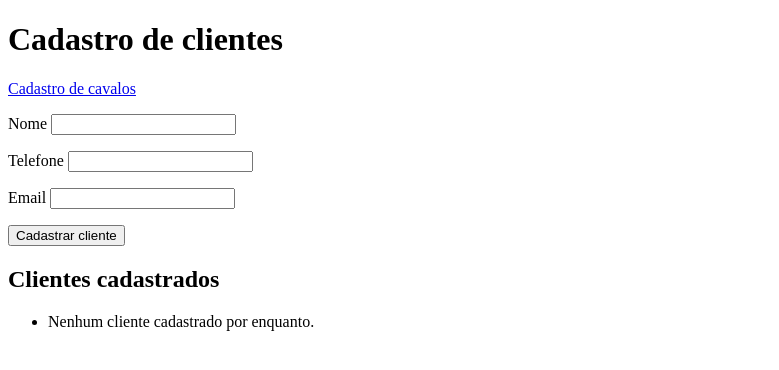
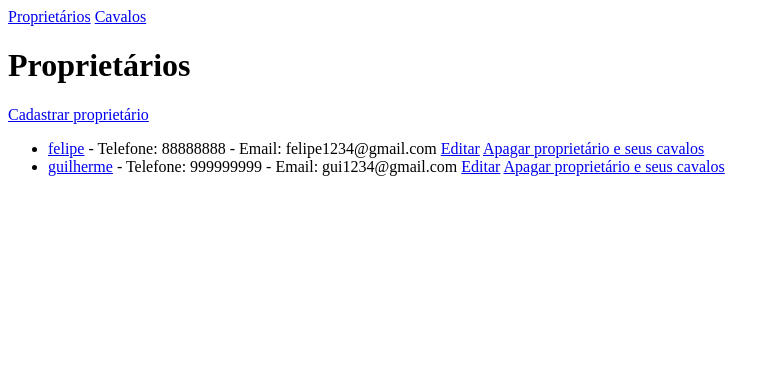
Before and after one commit to GuilhermeCintra1/projeto_django_menezes, a Django app: page / in a window 1280 px wide. Shown: the top 370 px of the page, without its empty margins (0-779 px from the left). Run offline with Django 5.2, Linux system fonts and the light colour scheme; data comes from the database, SQL or seed files in the repository; data that the repository does not hold is empty.

Commit message:
estrutura

```diff
--- a/notes/models.py
+++ b/notes/models.py
@@ -1,12 +1,11 @@
 from django.db import models
-
 
 class Cavalo(models.Model):
     nome = models.CharField(max_length=200)
     idade = models.CharField('idade em anos', max_length=200)
     pai = models.CharField(max_length=200)
     mae = models.CharField('mãe', max_length=200)
-    proprietario = models.CharField('proprietário', max_length=200)
+    proprietario = models.ForeignKey('Cliente', on_delete=models.CASCADE, null=True, blank=True)
 
     def __str__(self):
         return self.nome
@@ -16,7 +15,5 @@ class Cliente(models.Model):
     telefone = models.CharField(max_length=30)
     email = models.CharField(max_length=254)
 
-
-
     def __str__(self):
         return self.nome
--- a/notes/templates/notes/base.html
+++ b/notes/templates/notes/base.html
@@ -2,10 +2,11 @@
 <html>
   <head>
     <meta charset="UTF-8" />
-    <title>Cadastro de cavalos e clientes</title>
+    <title>Proprietários e cavalos</title>
   </head>
-
   <body>
+    <a href="{% url 'index' %}">Proprietários</a>
+    <a href="{% url 'cavalos' %}">Cavalos</a>
     {% block content %} {% endblock %}
   </body>
 </html>
--- a/notes/templates/notes/index.html
+++ b/notes/templates/notes/index.html
@@ -1,31 +1,18 @@
 {% extends "notes/base.html" %}
 
 {% block content %}
-<h1>Cadastro de clientes</h1>
-<p><a href="{% url 'cavalos' %}">Cadastro de cavalos</a></p>
-
-<form method="post" action="{% url 'index' %}">
-  {% csrf_token %}
-  <p>
-    <label for="nome">Nome</label>
-    <input id="nome" name="nome" type="text" maxlength="200" required />
-  </p>
-  <p>
-    <label for="telefone">Telefone</label>
-    <input id="telefone" name="telefone" type="tel" maxlength="30" required />
-  </p>
-  <p>
-    <label for="email">Email</label>
-    <input id="email" name="email" type="email" maxlength="254" required />
-  </p>
-  <button type="submit">Cadastrar cliente</button>
-</form>
-<h2>Clientes cadastrados</h2>
+<h1>Proprietários</h1>
+<a href="{% url 'novo_cliente' %}">Cadastrar proprietário</a>
 <ul>
   {% for cliente in clientes %}
-  <li><strong>{{ cliente.nome }}</strong> — Telefone: {{ cliente.telefone }}; Email: {{ cliente.email }}.</li>
+  <li>
+    <a href="{% url 'cavalos_cliente' cliente.id %}">{{ cliente.nome }}</a>
+    - Telefone: {{ cliente.telefone }} - Email: {{ cliente.email }}
+    <a href="{% url 'editar_cliente' cliente.id %}">Editar</a>
+    <a href="{% url 'apagar_cliente' cliente.id %}">Apagar proprietário e seus cavalos</a>
+  </li>
   {% empty %}
-  <li>Nenhum cliente cadastrado por enquanto.</li>
+  <li>Nenhum proprietário cadastrado.</li>
   {% endfor %}
 </ul>
 {% endblock %}
--- a/notes/urls.py
+++ b/notes/urls.py
@@ -1,8 +1,15 @@
 from django.urls import path
-
 from . import views
 
 urlpatterns = [
-    path('', views.index, name='index'),
+    path('', views.index, name='inicio'),
+    path('proprietarios/', views.index, name='index'),
+    path('proprietarios/novo/', views.novo_cliente, name='novo_cliente'),
+    path('proprietarios/<int:cliente_id>/cavalos/', views.cavalos_cliente, name='cavalos_cliente'),
+    path('proprietarios/<int:cliente_id>/cavalos/novo/', views.novo_cavalo, name='novo_cavalo'),
+    path('clientes/<int:cliente_id>/', views.editar_cliente, name='editar_cliente'),
+    path('clientes/<int:cliente_id>/apagar/', views.apagar_cliente, name='apagar_cliente'),
     path('cavalos/', views.cavalos, name='cavalos'),
+    path('cavalos/<int:cavalo_id>/', views.editar_cavalo, name='editar_cavalo'),
+    path('cavalos/<int:cavalo_id>/apagar/', views.apagar_cavalo, name='apagar_cavalo'),
 ]
--- a/notes/views.py
+++ b/notes/views.py
@@ -3,30 +3,84 @@ from .models import Cavalo, Cliente
 
 
 def index(request):
+    clientes = Cliente.objects.all().order_by('nome')
+    return render(request, 'notes/index.html', {'clientes': clientes})
+
+
+def novo_cliente(request):
     if request.method == 'POST':
         nome = request.POST.get('nome')
         telefone = request.POST.get('telefone')
         email = request.POST.get('email')
-
         cliente = Cliente(nome=nome, telefone=telefone, email=email)
         cliente.save()
         return redirect('index')
     else:
-        all_clientes = Cliente.objects.all().order_by('nome')
-        return render(request, 'notes/index.html', {'clientes': all_clientes})
+        return render(request, 'notes/novo_cliente.html')
 
 
 def cavalos(request):
+    cavalos = Cavalo.objects.all().order_by('nome')
+    return render(request, 'notes/cavalos.html', {'cavalos': cavalos})
+
+
+def cavalos_cliente(request, cliente_id):
+    cliente = Cliente.objects.get(id=cliente_id)
+    cavalos = Cavalo.objects.filter(proprietario=cliente).order_by('nome')
+    return render(request, 'notes/cavalos_cliente.html', {'cliente': cliente, 'cavalos': cavalos})
+
+
+def novo_cavalo(request, cliente_id):
+    cliente = Cliente.objects.get(id=cliente_id)
     if request.method == 'POST':
         nome = request.POST.get('nome')
         idade = request.POST.get('idade')
         pai = request.POST.get('pai')
         mae = request.POST.get('mae')
-        proprietario = request.POST.get('proprietario')
+        cavalo = Cavalo(nome=nome, idade=idade, pai=pai, mae=mae, proprietario=cliente)
+        cavalo.save()
+        return redirect('cavalos_cliente', cliente_id=cliente.id)
+    else:
+        return render(request, 'notes/novo_cavalo.html', {'cliente': cliente})
 
-        cavalo = Cavalo(nome=nome, idade=idade, pai=pai, mae=mae, proprietario=proprietario)
+
+def editar_cliente(request, cliente_id):
+    cliente = Cliente.objects.get(id=cliente_id)
+    if request.method == 'POST':
+        cliente.nome = request.POST.get('nome')
+        cliente.telefone = request.POST.get('telefone')
+        cliente.email = request.POST.get('email')
+        cliente.save()
+        return redirect('index')
+    else:
+        return render(request, 'notes/editar_cliente.html', {'cliente': cliente})
+
+
+def apagar_cliente(request, cliente_id):
+    cliente = Cliente.objects.get(id=cliente_id)
+    cliente.delete()
+    return redirect('index')
+
+
+def editar_cavalo(request, cavalo_id):
+    cavalo = Cavalo.objects.get(id=cavalo_id)
+    if request.method == 'POST':
+        cavalo.nome = request.POST.get('nome')
+        cavalo.idade = request.POST.get('idade')
+        cavalo.pai = request.POST.get('pai')
+        cavalo.mae = request.POST.get('mae')
+        cavalo.proprietario = Cliente.objects.get(id=request.POST.get('proprietario'))
         cavalo.save()
-        return redirect('cavalos')
+        return redirect('cavalos_cliente', cliente_id=cavalo.proprietario_id)
     else:
-        all_cavalos = Cavalo.objects.all().order_by('nome')
-        return render(request, 'notes/cavalos.html', {'cavalos': all_cavalos})
+        clientes = Cliente.objects.all().order_by('nome')
+        return render(request, 'notes/editar_cavalo.html', {'cavalo': cavalo, 'clientes': clientes})
+
+
+def apagar_cavalo(request, cavalo_id):
+    cavalo = Cavalo.objects.get(id=cavalo_id)
+    cliente_id = cavalo.proprietario_id
+    cavalo.delete()
+    if cliente_id is not None:
+        return redirect('cavalos_cliente', cliente_id=cliente_id)
+    return redirect('cavalos')
```
Also changed, not shown: notes/admin.py (+1 -9 lines), notes/forms.py (deleted, +0 -10 lines), notes/templates/notes/cavalos.html (+11 -33 lines), notes/templates/notes/cavalos_cliente.html (added, +17 -0 lines), notes/templates/notes/editar_cavalo.html (added, +35 -0 lines), notes/templates/notes/editar_cliente.html (added, +22 -0 lines), notes/templates/notes/novo_cavalo.html (added, +27 -0 lines), notes/templates/notes/novo_cliente.html (added, +22 -0 lines), db.sqlite3, notes/migrations/0011_cavalo_proprietario.py (added), notes/static/notes/img/logo-getit.png (added).
